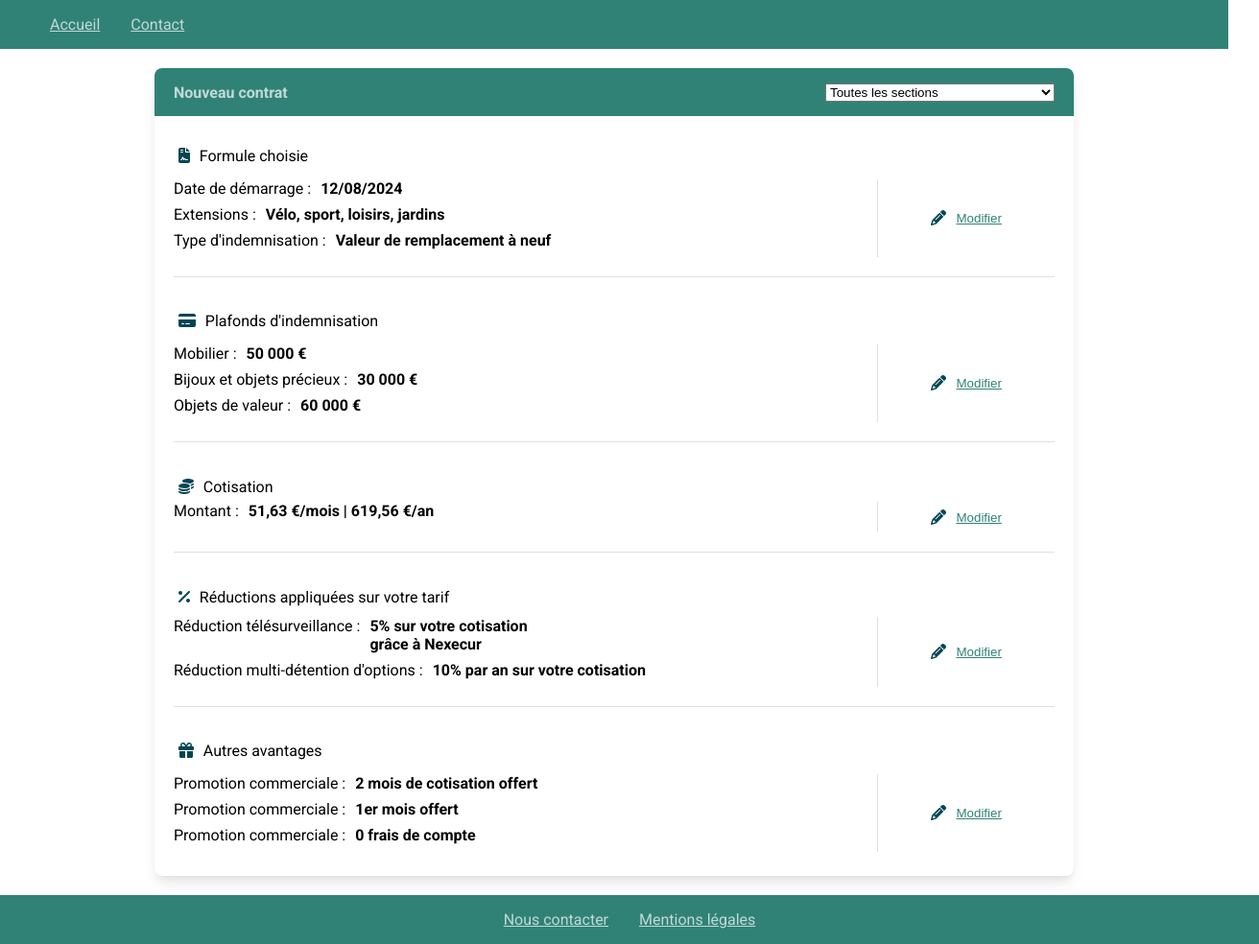
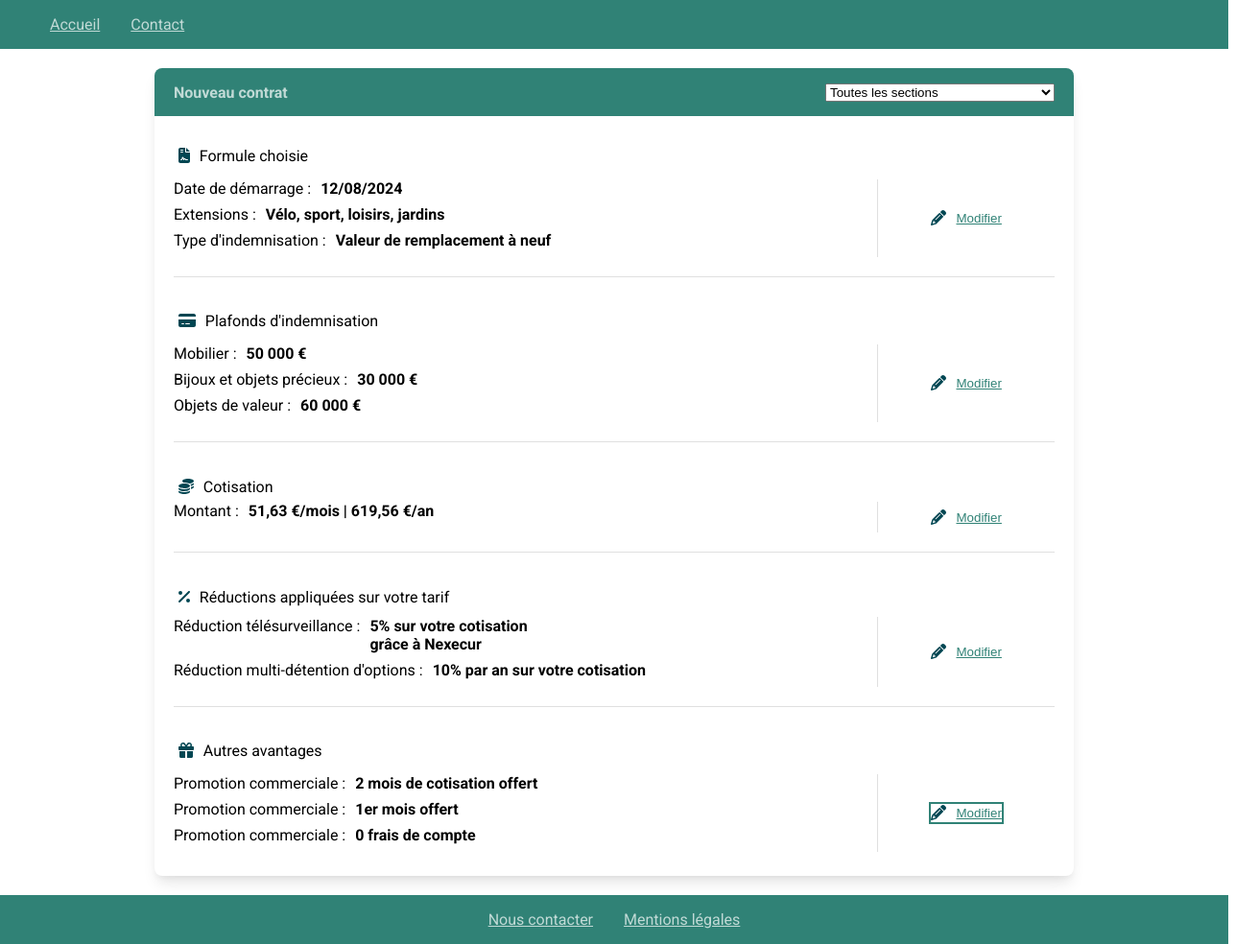
Before and after one commit to TheHiddenSoulCoder/caa, an Angular app: page / in a window 1280 px wide. Shown: the whole page at 96% size, 1312 px wide, since content can reach past the window. Built offline with nearby package versions, Linux system fonts and the light colour scheme; data requests are answered from the project's data file.

Commit message:
save work

```diff
--- a/src/app/app.component.scss
+++ b/src/app/app.component.scss
@@ -8,6 +8,7 @@ header, footer {
   .nav {
     display: flex;
     padding: 0 1.25rem;
+    justify-content: center;
 
     .nav-link {
       color: var(--secondary-color);
@@ -29,16 +30,6 @@ header {
   }
 }
 
-footer {
-  //position:fixed;
-  //bottom: 0;
-  width: 100%;
-
-  .nav {
-    justify-content: center;
-  }
-}
-
 section {
   display: grid;
   justify-content: center;
--- a/src/app/home/contract-list/contract-list.component.html
+++ b/src/app/home/contract-list/contract-list.component.html
@@ -9,8 +9,9 @@
       <strong style="white-space: pre-wrap;">{{item.name}}</strong>
     </div>
   </div>
-  <div id="card-item-3">
+  <div id="card-item-3" [class.last-button]="isLastContract">
     <fa-icon [icon]="iconDict['pencil']"></fa-icon>
-    <button class="primary" (click)="modifyContract(contract.title)">Modifier</button>
+    <button class="primary"
+            (click)="modifyContract(contract.title)">Modifier</button>
   </div>
 </div>
--- a/src/app/home/contract-list/contract-list.component.scss
+++ b/src/app/home/contract-list/contract-list.component.scss
@@ -22,3 +22,7 @@
   #card-item-2 { grid-area: 2 / 1 / 3 / 2; border-right: 1px solid #e0e0e0; }
   #card-item-3 { grid-area: 2 / 2 / 3 / 3; display: flex; align-self: center; justify-self: center; gap: 10px; }
 }
+
+.last-button {
+  outline: 2px solid var(--primary-color);
+}
--- a/src/app/home/contract-list/contract-list.component.ts
+++ b/src/app/home/contract-list/contract-list.component.ts
@@ -14,6 +14,7 @@ import { IconDefinition } from '@fortawesome/fontawesome-svg-core';
 })
 export class ContractListComponent {
   @Input() contract!: Contract;
+  @Input() isLastContract!: boolean;
   @Output() contractModified = new EventEmitter<string>();
 
   public readonly iconDict: Record<string, IconDefinition> = {
--- a/src/app/home/home.component.html
+++ b/src/app/home/home.component.html
@@ -7,8 +7,9 @@
     </select>
   </div>
   <app-contract-list class="card-content"
-                     *ngFor="let contract of contractFiltered"
+                     *ngFor="let contract of contractFiltered; let isLastContract = last"
                      [contract]="contract"
+                     [isLastContract]="isLastContract"
                      (contractModified)="contractModification($event)">
   </app-contract-list>
 </div>
--- a/src/styles.scss
+++ b/src/styles.scss
@@ -1,16 +1,3 @@
-* {
-  margin: 0;
-  padding: 0;
-}
-
-body {
-  font-family: 'Roboto', sans-serif;
-}
-
-section {
-  margin: 20px;
-}
-
 :root {
   --primary-color: #308276;
   --secondary-color: #c1dad6;
@@ -19,6 +6,21 @@ section {
   --text-color: #071621;
   --icon-color: #004652;
 }
+
+* {
+  margin: 0;
+  padding: 0;
+}
+
+body {
+  font-family: 'Roboto', sans-serif;
+  font-size: 1rem;
+}
+
+section {
+  margin: 20px;
+}
+
 
 fa-icon {
   color: var(--icon-color);
```
